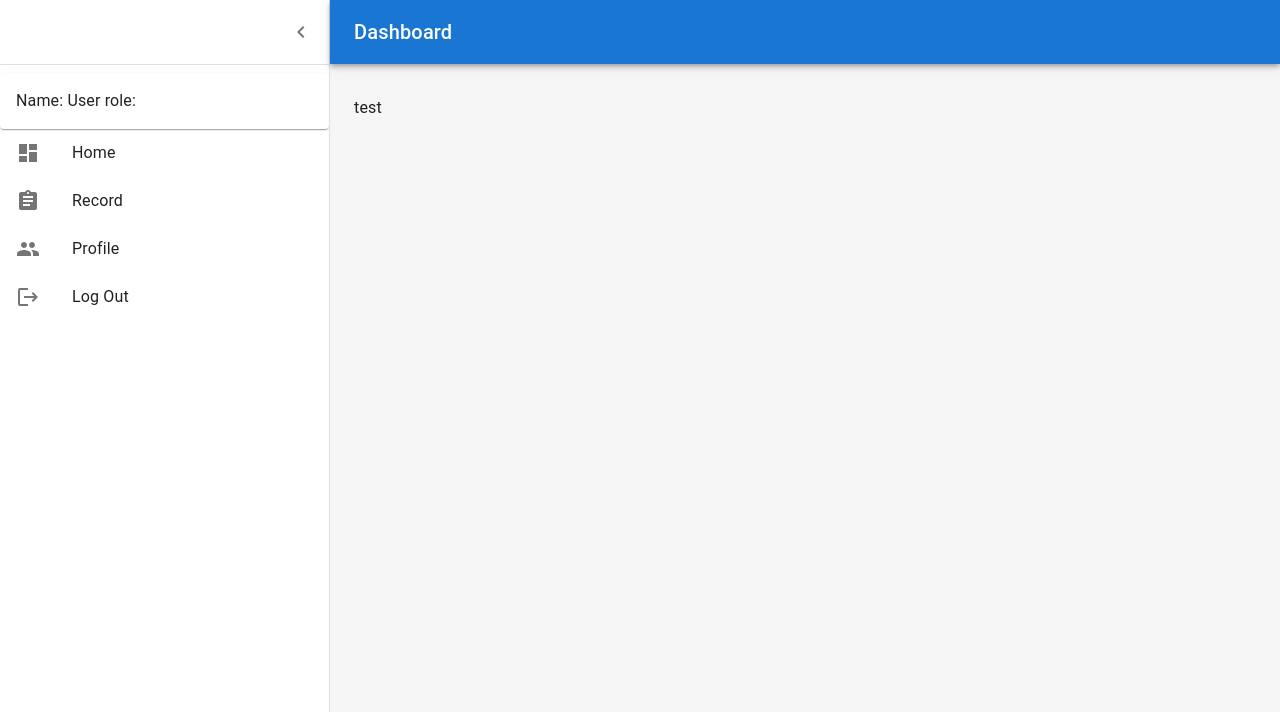
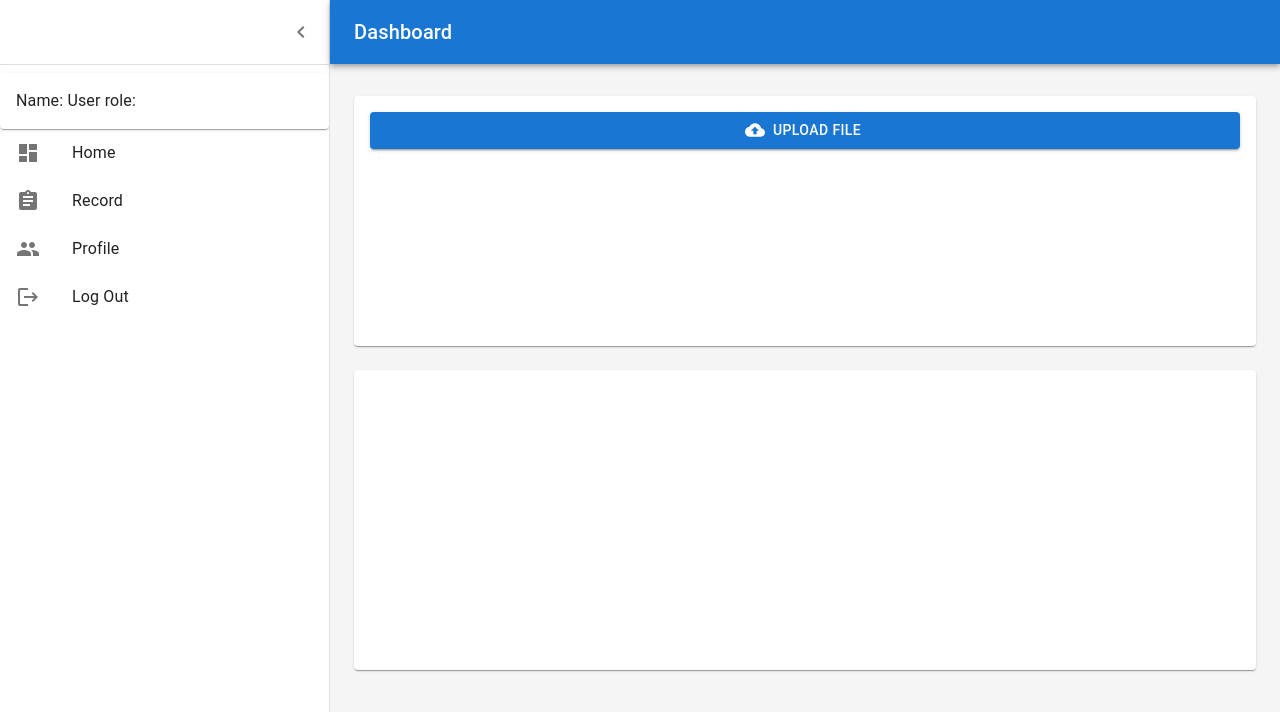
Before and after one commit to Nanthira/Front_end_Thalassimia, a React (Create React App) app: page /record in a window 1280 px wide. Shown: the top 712 px of the page. Built offline with nearby package versions, Linux system fonts and the light colour scheme.

Commit message:
FIX objects in pages

```diff
--- a/src/App.js
+++ b/src/App.js
@@ -8,6 +8,7 @@ import SignInSide from "./SignInSide";
 import SignUp from "./SignUp";
 import Home from "./Home";
 import Record from "./Record";
+import Profile from "./Profile";
 
 const defaultTheme = createTheme();
 
@@ -29,7 +30,7 @@ function App() {
                     <Route path="/home" element={<Home />} />
                     <Route path="*" element={<Navigate to="/signin" />} />
                     <Route path="/record" element={<Record/>}/>
-                    <Route path="/profile" element={<profile/>}/>
+                    <Route path="/profile" element={<Profile/>}/>
                 </Routes>
             </Router>
         </ThemeProvider>
--- a/src/Home.js
+++ b/src/Home.js
@@ -139,18 +139,41 @@ export default function Home() {
                     <Container maxWidth="lg" sx={{ mt: 4, mb: 4 }}>
                         <Grid container spacing={3}>
                             {/* Chart */}
-                            <Grid item xs={12} md={8} lg={9}>
+                            <Grid item xs={12} md={8} lg={8}>
                                 <Paper
                                     sx={{
                                         p: 2,
                                         display: "flex",
                                         flexDirection: "column",
-                                        height: 240,
+                                        height: 250,
                                     }}
                                 >
                                     <SimpleLineChart />
                                 </Paper>
                             </Grid>
+                            <Grid item xs={12} md={8} lg={4}>
+                                <Paper
+                                    sx={{
+                                        p: 2,
+                                        display: "flex",
+                                        flexDirection: "column",
+                                        height: 250,
+                                    }}
+                                >
+                                </Paper>
+                            </Grid>
+                            <Grid item xs={12} md={8} lg={12}>
+                                <Paper
+                                    sx={{
+                                        p: 2,
+                                        display: "flex",
+                                        flexDirection: "column",
+                                        height: 300,
+                                    }}
+                                >
+                                </Paper>
+                            </Grid>
+
                         </Grid>
                     </Container>
                 </Box>
--- a/src/Profile.js
+++ b/src/Profile.js
@@ -137,7 +137,20 @@ export default function Home() {
                 >
                     <Toolbar />
                     <Container maxWidth="lg" sx={{ mt: 4, mb: 4 }}>
-                        test
+                        <Grid container spacing={3}>
+                            {/* Chart */}
+                            <Grid item xs={12} md={8} lg={12}>
+                                <Paper
+                                    sx={{
+                                        p: 2,
+                                        display: "flex",
+                                        flexDirection: "column",
+                                        height: 550,
+                                    }}
+                                >
+                                </Paper>
+                            </Grid>
+                        </Grid>
                     </Container>
                 </Box>
             </Box>
--- a/src/Record.js
+++ b/src/Record.js
@@ -12,9 +12,10 @@ import Container from "@mui/material/Container";
 import Grid from "@mui/material/Grid";
 import { MainListItems } from "./listItems";
 import Paper from "@mui/material/Paper";
-import { SimpleLineChart } from "./Chart";
 import MenuIcon from "@mui/icons-material/Menu";
 import List from '@mui/material/List';
+import Button from '@mui/material/Button';
+import CloudUploadIcon from '@mui/icons-material/CloudUpload';
 import ChevronLeftIcon from "@mui/icons-material/ChevronLeft";
 
 const drawerWidth = 330;
@@ -62,6 +63,18 @@ const Drawer = styled(MuiDrawer, {
         }),
     },
 }));
+
+const VisuallyHiddenInput = styled('input')({
+    clip: 'rect(0 0 0 0)',
+    clipPath: 'inset(50%)',
+    height: 1,
+    overflow: 'hidden',
+    position: 'absolute',
+    bottom: 0,
+    left: 0,
+    whiteSpace: 'nowrap',
+    width: 1,
+});
 
 const defaultTheme = createTheme();
 
@@ -120,7 +133,7 @@ export default function Home() {
                     </Toolbar>
                     <Divider />
                     <List component="nav">
-                    <MainListItems open={open} />
+                        <MainListItems open={open} />
                     </List>
                 </Drawer>
                 <Box
@@ -137,7 +150,41 @@ export default function Home() {
                 >
                     <Toolbar />
                     <Container maxWidth="lg" sx={{ mt: 4, mb: 4 }}>
-                        test
+                        <Grid container spacing={3}>
+                            {/* Chart */}
+                            <Grid item xs={12} md={8} lg={12}>
+                                <Paper
+                                    sx={{
+                                        p: 2,
+                                        display: "flex",
+                                        flexDirection: "column",
+                                        height: 250,
+                                    }}
+                                >
+                                    <Button
+                                        component="label"
+                                        role={undefined}
+                                        variant="contained"
+                                        tabIndex={-1}
+                                        startIcon={<CloudUploadIcon />}
+                                    >
+                                        Upload file
+                                        <VisuallyHiddenInput type="file" />
+                                    </Button>
+                                </Paper>
+                            </Grid>
+                            <Grid item xs={12} md={8} lg={12}>
+                                <Paper
+                                    sx={{
+                                        p: 2,
+                                        display: "flex",
+                                        flexDirection: "column",
+                                        height: 300,
+                                    }}
+                                >
+                                </Paper>
+                            </Grid>
+                        </Grid>
                     </Container>
                 </Box>
             </Box>
```
